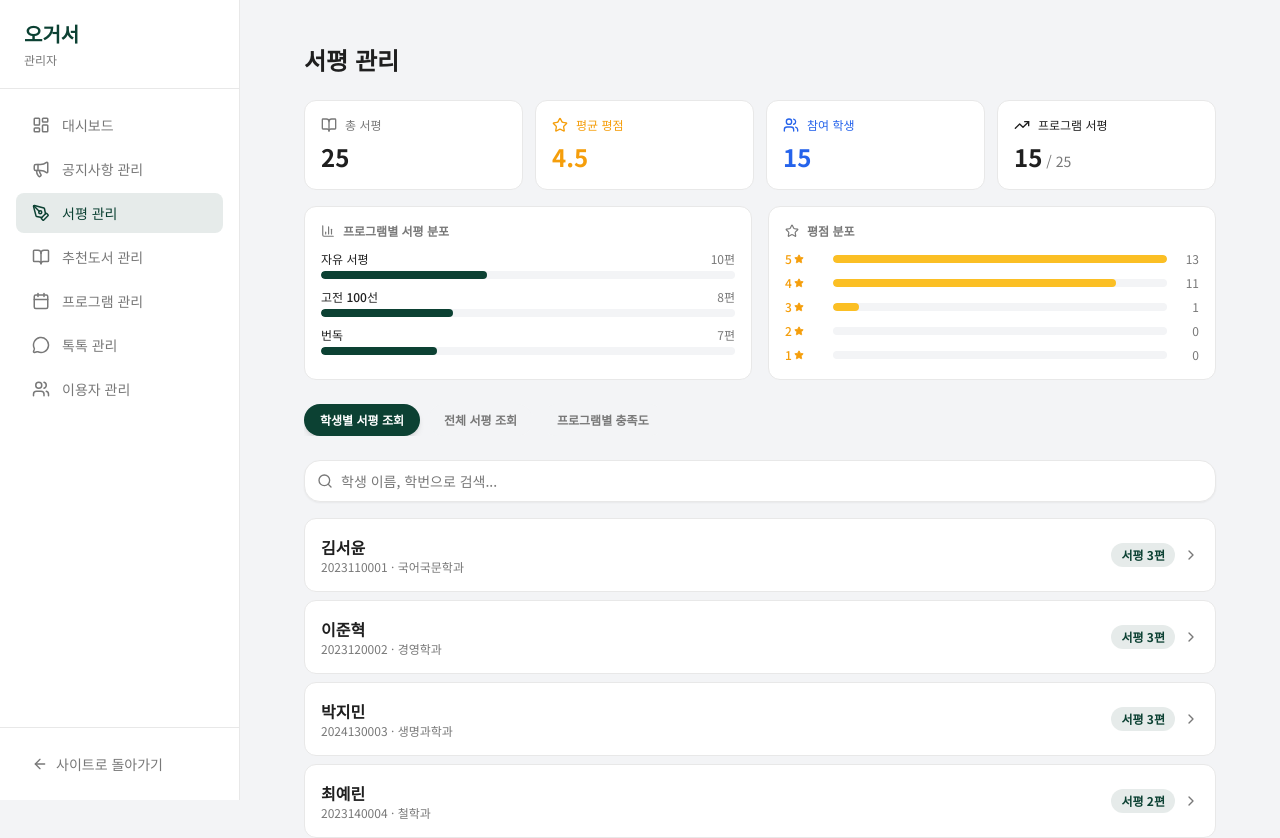
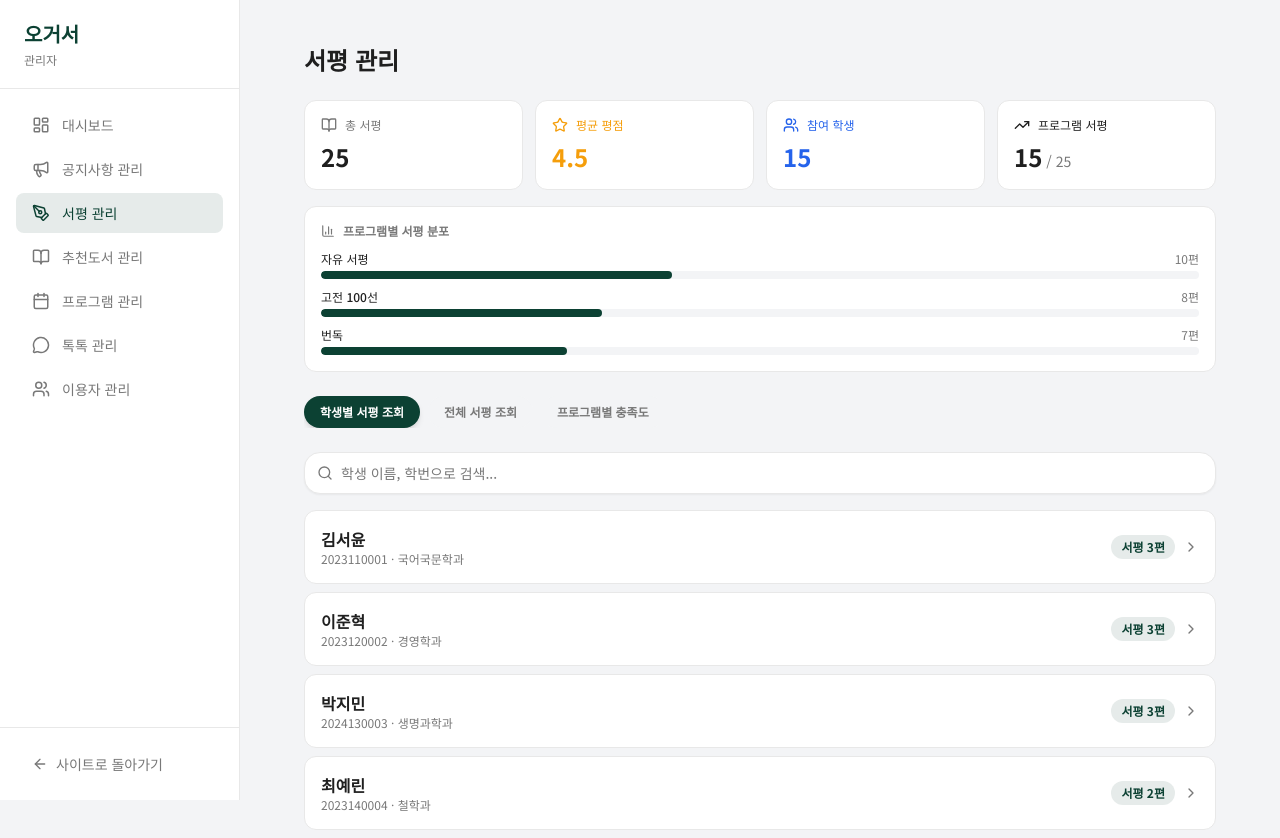
Before and after one commit to tensw/skku_book_ogeoseo, a Next.js app: page /admin/reviews in a window 1280 px wide. Shown: the top 838 px of the page. Built offline with nearby package versions, Linux system fonts and the light colour scheme; a web font is replaced by a local one.

Commit message:
refactor: 서평 관리 대시보드에서 평점 분포 차트 제거
Co-Authored-By: Claude Opus 4.6 <noreply@anthropic.com>

```diff
--- a/app/admin/reviews/page.tsx
+++ b/app/admin/reviews/page.tsx
@@ -74,14 +74,7 @@ export default function AdminReviewsPage() {
       .map(([id, count]) => ({ id, label: getProgramLabel(id, programOptions), count }))
       .sort((a, b) => b.count - a.count)
 
-    // 평점 분포
-    const ratingDist = [0, 0, 0, 0, 0]
-    for (const r of reviewList) {
-      if (r.rating >= 1 && r.rating <= 5) ratingDist[r.rating - 1]++
-    }
-    const maxRating = Math.max(...ratingDist, 1)
-
-    return { total, avgRating, uniqueStudents, programCount, programDistArr, ratingDist, maxRating }
+    return { total, avgRating, uniqueStudents, programCount, programDistArr }
   }, [reviewList, programOptions])
 
   // 공통: 삭제
@@ -372,9 +365,8 @@ export default function AdminReviewsPage() {
           </div>
         </div>
 
-        {/* 프로그램별 분포 + 평점 분포 */}
-        <div className="mt-4 grid gap-4 sm:grid-cols-2">
-          {/* 프로그램별 분포 */}
+        {/* 프로그램별 분포 */}
+        <div className="mt-4">
           <div className="rounded-xl border border-border bg-card p-4">
             <h3 className="mb-3 flex items-center gap-2 text-xs font-bold text-muted-foreground">
               <BarChart3 size={14} />
@@ -395,33 +387,6 @@ export default function AdminReviewsPage() {
                   </div>
                 </div>
               ))}
-            </div>
-          </div>
-
-          {/* 평점 분포 */}
-          <div className="rounded-xl border border-border bg-card p-4">
-            <h3 className="mb-3 flex items-center gap-2 text-xs font-bold text-muted-foreground">
-              <Star size={14} />
-              평점 분포
-            </h3>
-            <div className="space-y-2">
-              {[5, 4, 3, 2, 1].map((rating) => {
-                const count = dashboardStats.ratingDist[rating - 1]
-                return (
-                  <div key={rating} className="flex items-center gap-2">
-                    <span className="flex w-10 items-center gap-0.5 text-xs font-medium text-amber-500">
-                      {rating} <Star size={10} fill="currentColor" />
-                    </span>
-                    <div className="h-2 flex-1 overflow-hidden rounded-full bg-muted">
-                      <div
-                        className="h-full rounded-full bg-amber-400 transition-all"
-                        style={{ width: `${(count / dashboardStats.maxRating) * 100}%` }}
-                      />
-                    </div>
-                    <span className="w-6 text-right text-xs text-muted-foreground">{count}</span>
-                  </div>
-                )
-              })}
             </div>
           </div>
         </div>
```
